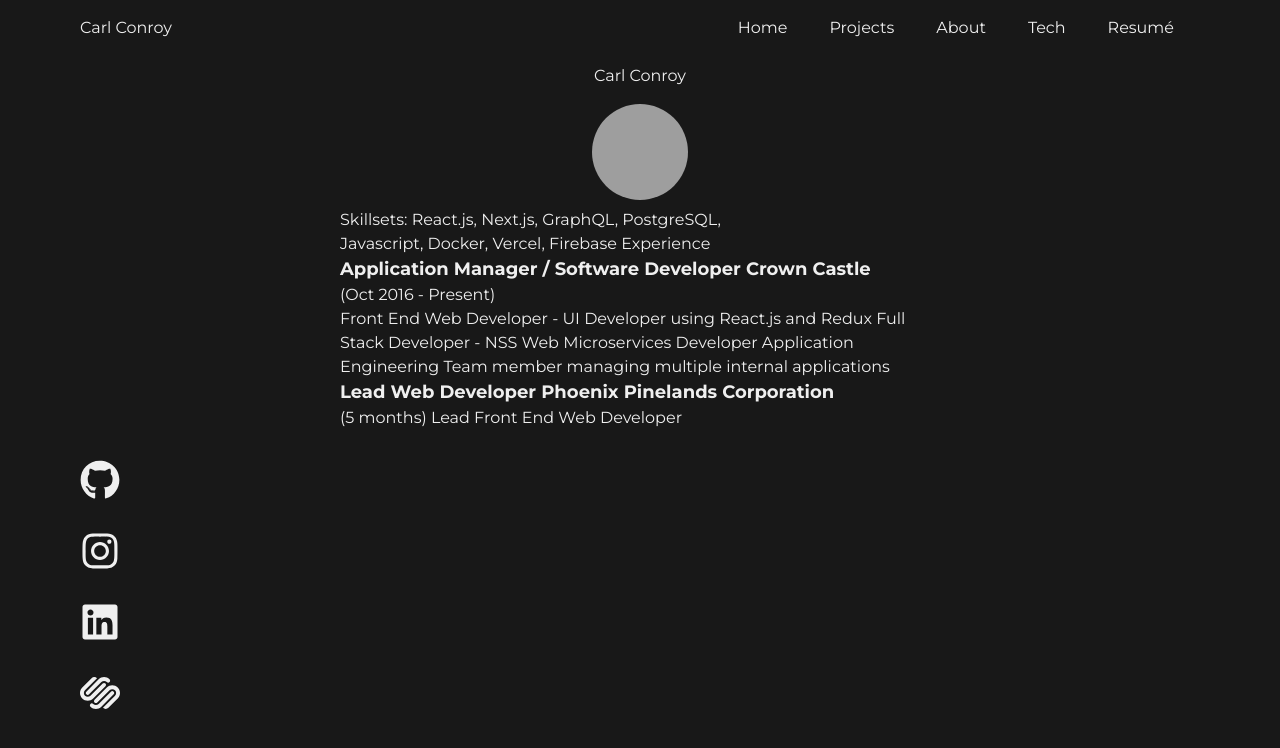
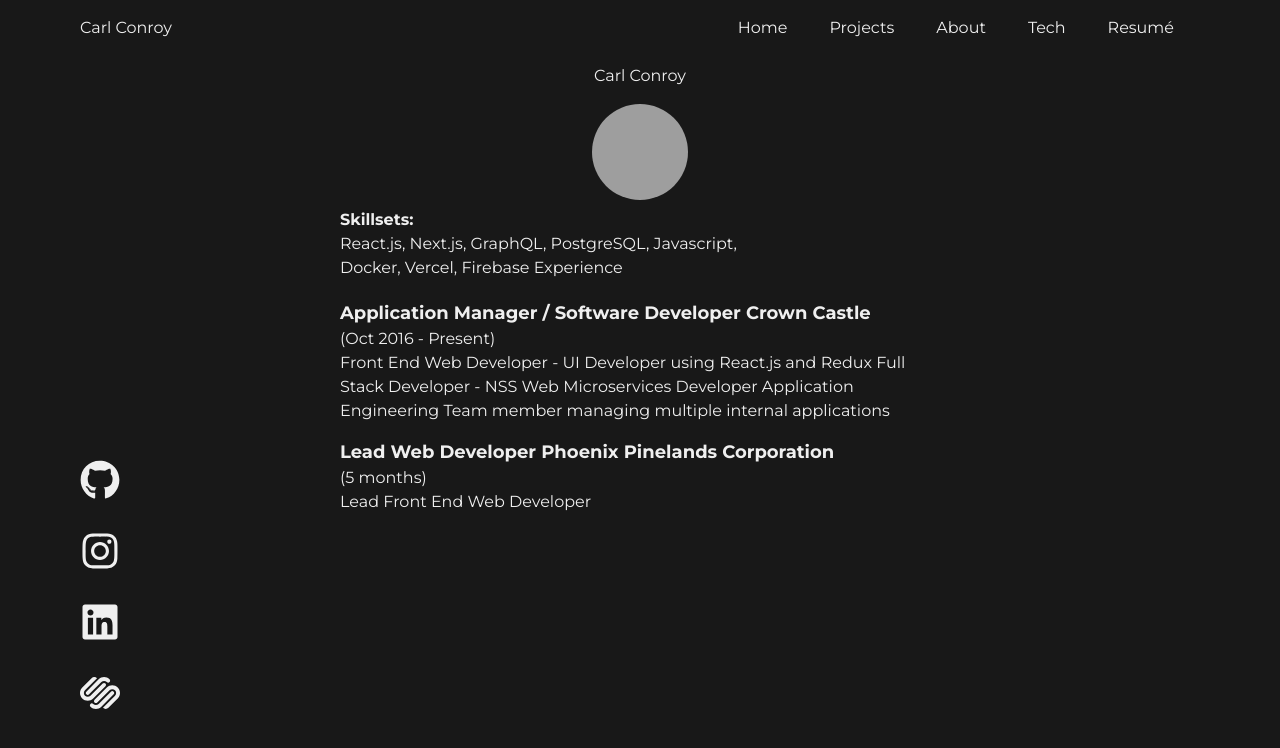
Before and after one commit to CarlinCharge/carlconroyv2, a Next.js app: page /resume in a window 1280 px wide. Shown: the top 748 px of the page. Built offline with nearby package versions, Linux system fonts and the light colour scheme; grey boxes are pictures that could not be loaded.

Commit message:
updates resume formatting

```diff
--- a/src/components/Resume/resumecontent.tsx
+++ b/src/components/Resume/resumecontent.tsx
@@ -21,25 +21,35 @@ export const ResumeContent = () => {
         <Flex justifyContent="center">
           <Box>
             <Box maxW="450px">
-              <Text fontSize="md">
-                Skillsets: React.js, Next.js, GraphQL, PostgreSQL, Javascript,
-                Docker, Vercel, Firebase Experience
+              <Text fontWeight="bold">Skillsets:</Text>
+              <Text mb="5">
+                React.js, Next.js, GraphQL, PostgreSQL, Javascript, Docker,
+                Vercel, Firebase Experience
               </Text>
             </Box>
             <Box maxW="600px">
               <Text fontSize="lg" fontWeight="bold">
                 Application Manager / Software Developer Crown Castle
               </Text>
-              <Text fontSize="md">(Oct 2016 - Present)</Text>
-              Front End Web Developer - UI Developer using React.js and Redux
-              Full Stack Developer - NSS Web Microservices Developer Application
-              Engineering Team member managing multiple internal applications
+              <Text fontSize={{ base: "sm", lg: "md" }} noOfLines={3}>
+                (Oct 2016 - Present)
+              </Text>
+              <Text
+                mb={4}
+                fontSize={{ base: "sm", lg: "md" }}
+                h={{ base: 16, lg: "4.5rem" }}
+              >
+                Front End Web Developer - UI Developer using React.js and Redux
+                Full Stack Developer - NSS Web Microservices Developer
+                Application Engineering Team member managing multiple internal
+                applications
+              </Text>
             </Box>
             <Box>
               <Text fontSize="lg" fontWeight="bold">
                 Lead Web Developer Phoenix Pinelands Corporation
               </Text>
-              (5 months) Lead Front End Web Developer
+              <Text>(5 months)</Text> Lead Front End Web Developer
             </Box>
           </Box>
         </Flex>
```
